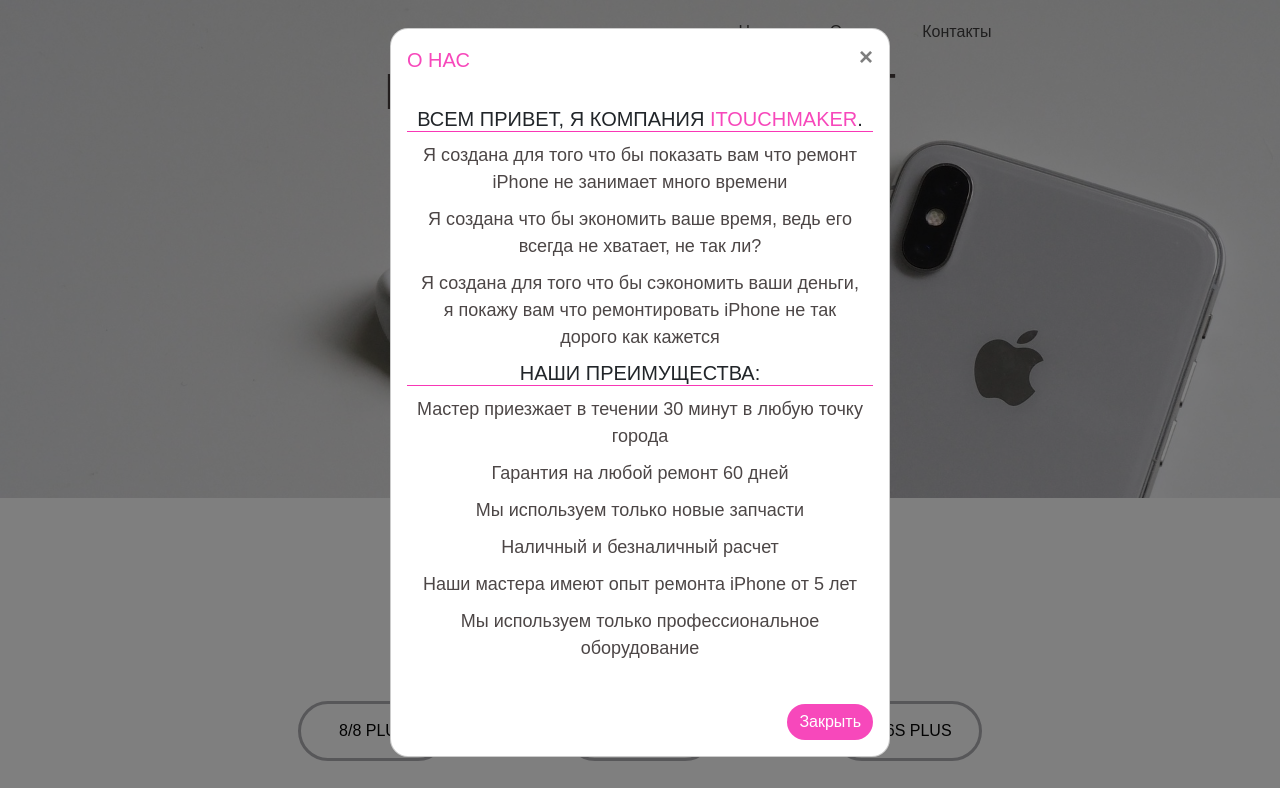
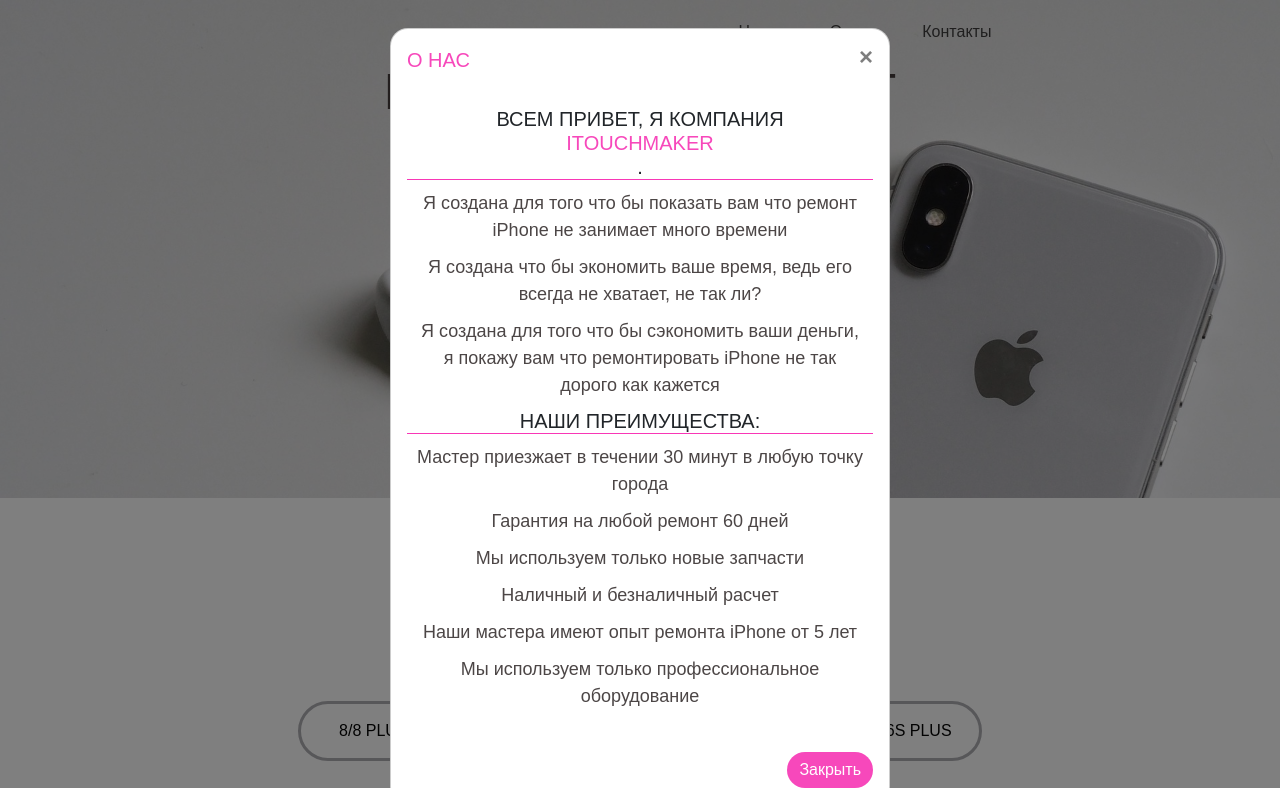
Before and after one commit to Sandro1405/Sandro1405.github.io, a plain HTML site: page index.html in a window 1280 px wide. Both pictures are taken after a click on the link "О нас". Shown: the top 788 px of the page. Drawn offline with nearby package versions, Linux system fonts and the light colour scheme.

Commit message:
Update style.css

```diff
--- a/css/style.css
+++ b/css/style.css
@@ -354,9 +354,8 @@
 /* Медиа запросы */
 
 @media screen and (max-width: 1500px){
-  .first_logo{
-	width:auto;
-	}
+  span{
+	display:block;}
 }
 
 @media screen and (max-width: 992px){
```
